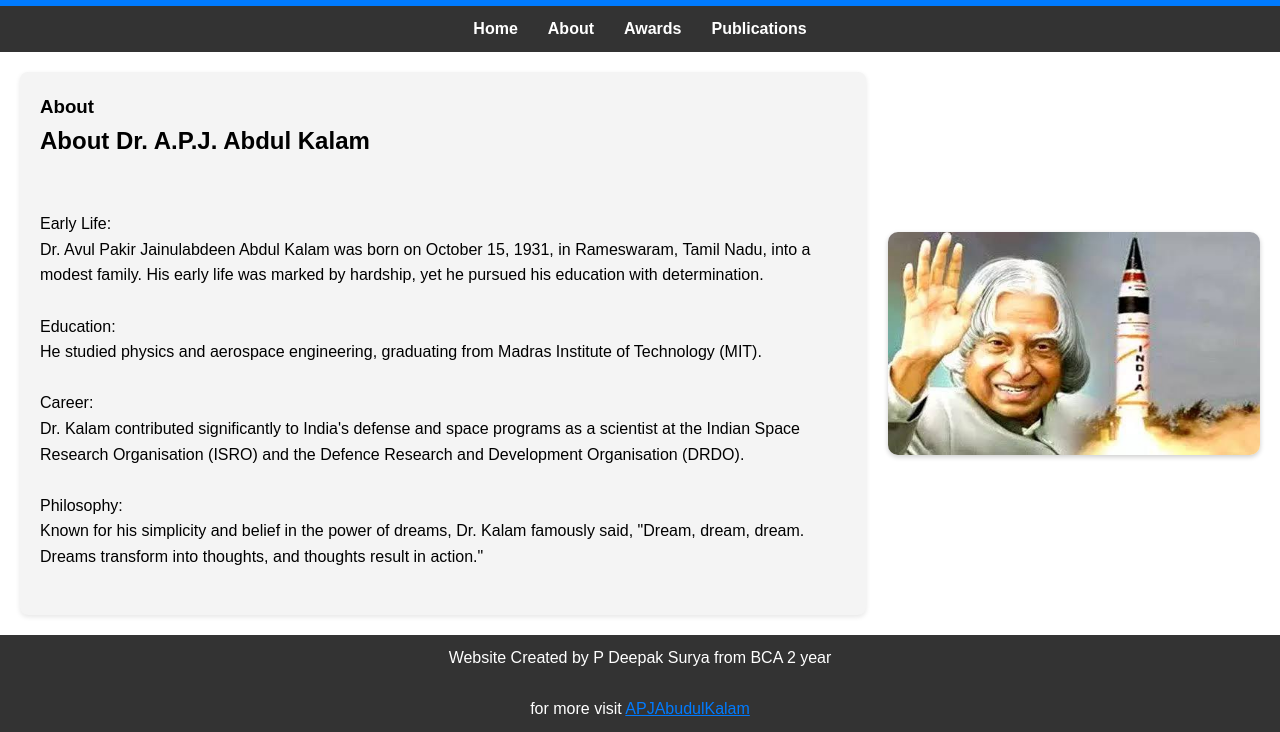
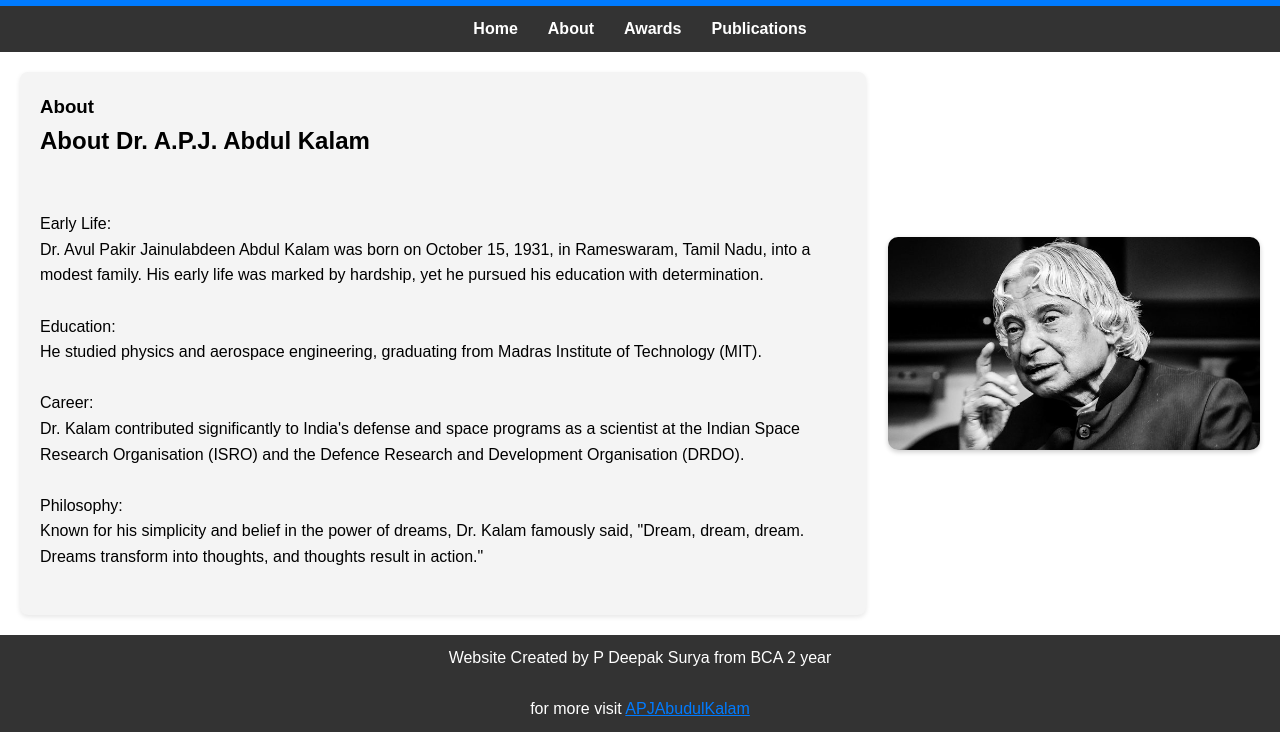
Before and after one commit to 231FJ01021/Tribute, a plain HTML site: page about.html in a window 1280 px wide. Shown: the part 85-817 px from the top of the page. Drawn offline with Linux system fonts and the light colour scheme.

Commit message:
Update about.html

```diff
--- a/about.html
+++ b/about.html
@@ -32,7 +32,7 @@
 <p>Known for his simplicity and belief in the power of dreams, Dr. Kalam famously said, "Dream, dream, dream. Dreams transform into thoughts, and thoughts result in action."</p><br>
 </div>
   <div class="profile-photo">
-    <img src="img1.jpg" alt="Profile Photo">
+    <img src="img2.jpg" alt="Profile Photo">
   </div>
 </main>
   <footer>
```
